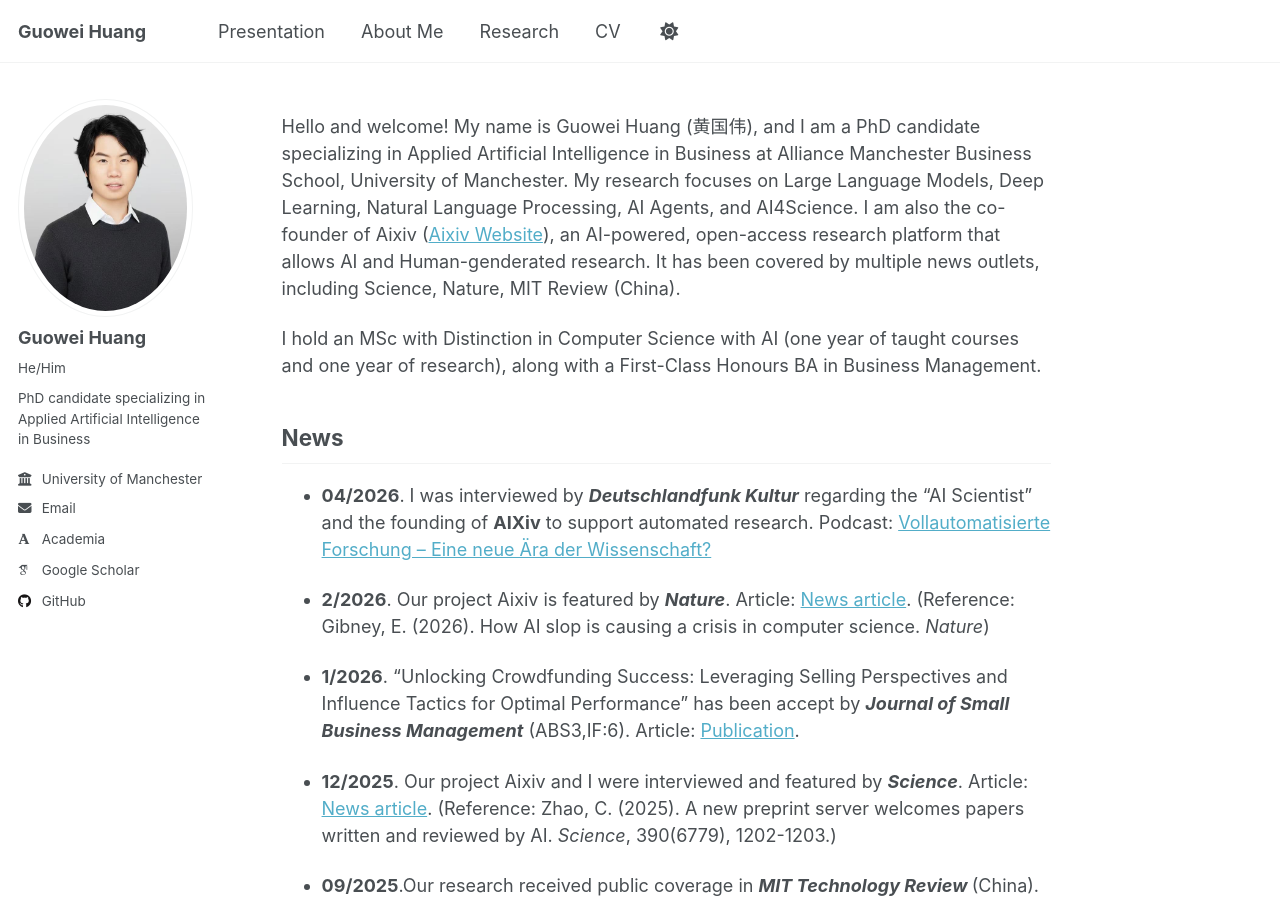
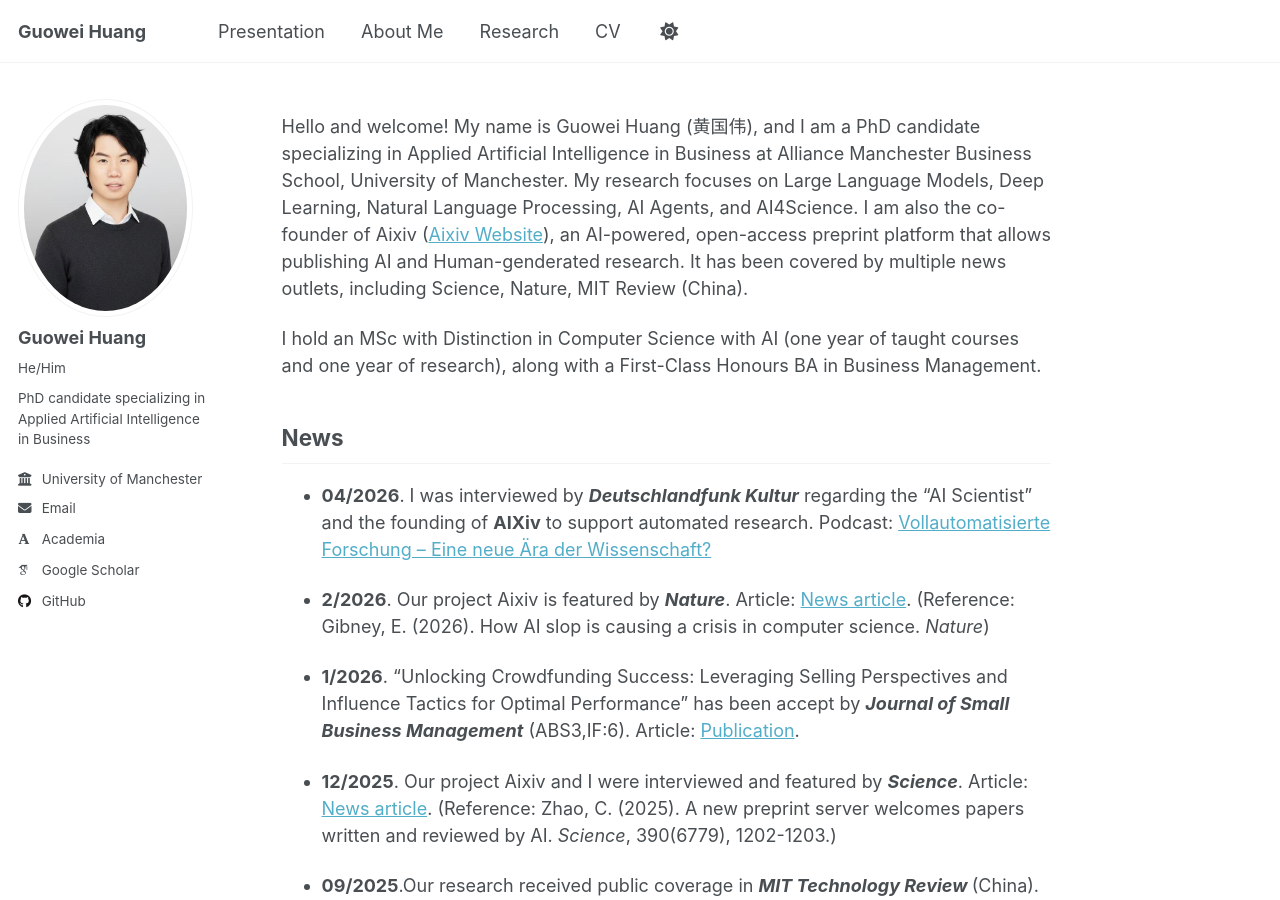
Before and after one commit to Oliverhuang123/Oliverhuang123.github.io, a Jekyll site: the page built from _pages/about.md, in a window 1280 px wide and 900 px high. Built offline with Jekyll 4.4.1, drawn with Linux system fonts in a browser that asks for light colours; some web fonts are replaced; a script that is not in the unit is left out.

Commit message:
Update about.md

```diff
--- a/_pages/about.md
+++ b/_pages/about.md
@@ -7,7 +7,7 @@ redirect_from:
   - /about.html
 ---
 
-Hello and welcome! My name is Guowei Huang (黄国伟), and I am a PhD candidate specializing in Applied Artificial Intelligence in Business at Alliance Manchester Business School, University of Manchester. My research focuses on Large Language Models, Deep Learning, Natural Language Processing, AI Agents, and AI4Science. I am also the co-founder of Aixiv (<a href="https://aixiv.science/" target="_blank">Aixiv Website</a>), an AI-powered, open-access research platform that allows AI and Human-genderated research. It has been covered by multiple news outlets, including Science, Nature, MIT Review (China).
+Hello and welcome! My name is Guowei Huang (黄国伟), and I am a PhD candidate specializing in Applied Artificial Intelligence in Business at Alliance Manchester Business School, University of Manchester. My research focuses on Large Language Models, Deep Learning, Natural Language Processing, AI Agents, and AI4Science. I am also the co-founder of Aixiv (<a href="https://aixiv.science/" target="_blank">Aixiv Website</a>), an AI-powered, open-access preprint platform that allows publishing AI and Human-genderated research. It has been covered by multiple news outlets, including Science, Nature, MIT Review (China).
 
 I hold an MSc with Distinction in Computer Science with AI (one year of taught courses and one year of research), along with a First-Class Honours BA in Business Management.
 
```
